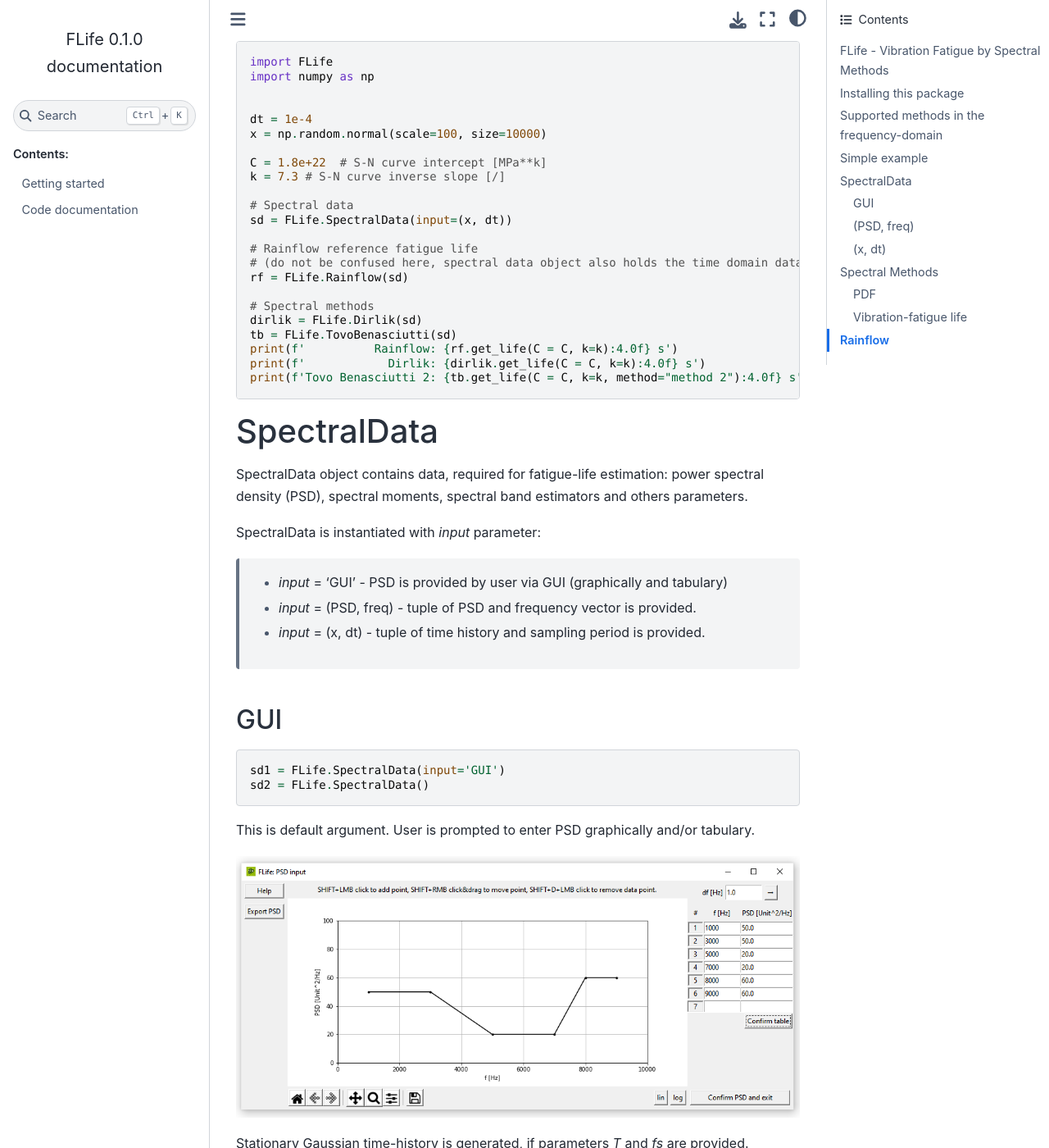
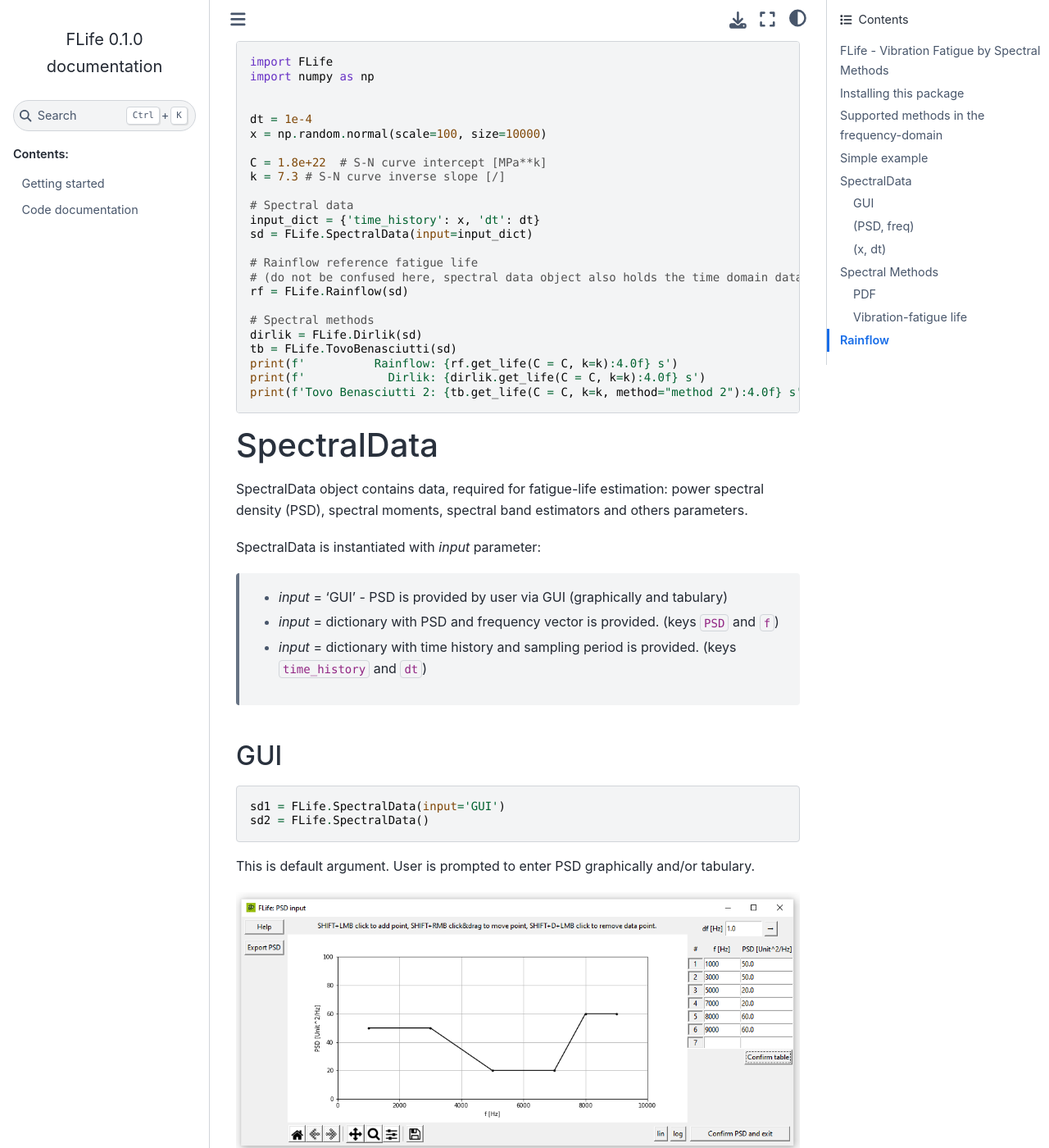
Before and after one commit to ladisk/FLife, a Sphinx documentation site: the page built from docs/source/FLife.rst, in a window 1280 px wide and 1400 px high, scrolled down 1306 px. Shown: the whole window at 82% size. Built offline with Sphinx 7.4.7 and the Sphinx Book theme 1.1.4, drawn with Linux system fonts in a browser that asks for light colours; some of the changed text lies outside the part shown.

Commit message:
Updated docs, dictionary input instead of tuple

```diff
--- a/docs/source/FLife.rst
+++ b/docs/source/FLife.rst
@@ -59,7 +59,8 @@ Here is a simple example on how to use the code:
     k = 7.3 # S-N curve inverse slope [/]
 
     # Spectral data
-    sd = FLife.SpectralData(input=(x, dt))
+    input_dict = {'time_history': x, 'dt': dt}
+    sd = FLife.SpectralData(input=input_dict)
 
     # Rainflow reference fatigue life
     # (do not be confused here, spectral data object also holds the time domain data)
@@ -79,8 +80,8 @@ SpectralData object contains data, required for fatigue-life estimation: power s
 SpectralData is instantiated with `input` parameter:
 
     - `input` = 'GUI' - PSD is provided by user via GUI (graphically and tabulary)
-    - `input` = (PSD, freq) - tuple of PSD and frequency vector is provided.
-    - `input` = (x, dt) - tuple of time history and sampling period is provided.
+    - `input` = dictionary with PSD and frequency vector is provided. (keys ``PSD`` and ``f``)
+    - `input` = dictionary with time history and sampling period is provided. (keys ``time_history`` and ``dt``)
 
 GUI
 ***
@@ -126,9 +127,11 @@ Optional parameter for time-history is random generator instance `rg` (numpy.ran
     A = 1 # PSD value
     PSD = np.interp(freq, [f_low, f_high], [A,A], left=0, right=0) # Flat-shaped one-sided PSD
 
-    sd4 = FLife.SpectralData(input = (PSD, freq))
+    input_dict = {'PSD': PSD, 'f': freq}
+
+    sd4 = FLife.SpectralData(input = input_dict)
     # time-history can be generated at SpectralData object instantiation. Sampling frequency `fs` and signal length `T` parameter are needed.
-    sd5 = FLife.SpectralData(input = (PSD, freq), T=1, fs=1e5, rg=rg)
+    sd5 = FLife.SpectralData(input = input_dict, T=1, fs=1e5, rg=rg)
 
     time_history = sd5.data
     # time-history duration and sampling period are dependent on frequency vector length and step
@@ -153,7 +156,9 @@ Time history `x` and sampling period `dt` are given as input. `x` must be of typ
     time, signal = FLife.tools.random_gaussian(freq=freq, PSD=PSD, T=10, fs=1e3, rg=rg)
     dt = time[1]
 
-    sd6 = FLife.SpectralData(input=(signal,dt))
+    input_dict = {'time_history': signal, 'dt': dt}
+
+    sd6 = FLife.SpectralData(input=input_dict)
 
     # Get PSD data from spectralData object
     freq = sd6.psd[:,0]
```
Also changed, not shown: README.rst (+11 -7 lines), FLife Showcase.ipynb, 2 other files.
